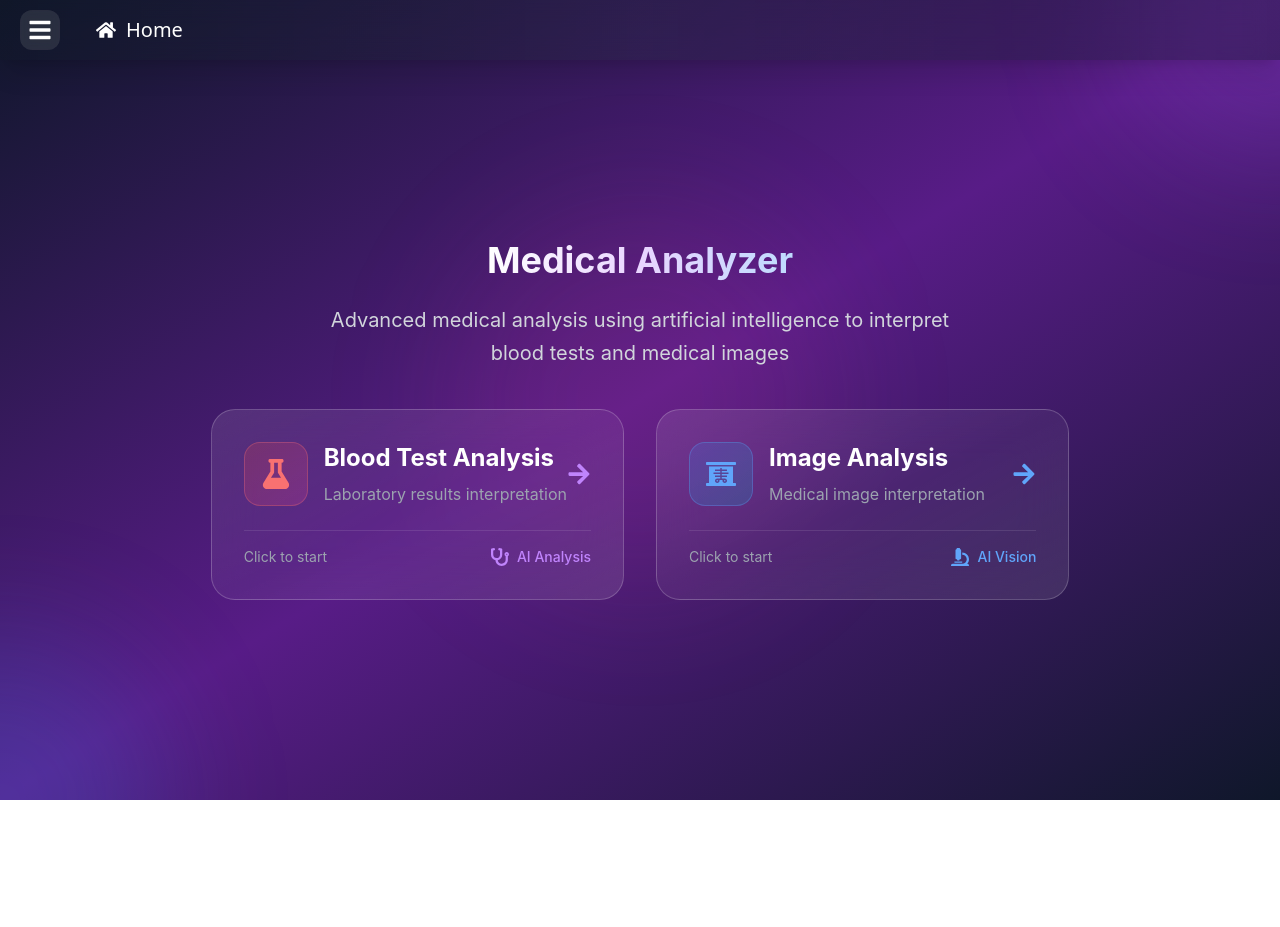
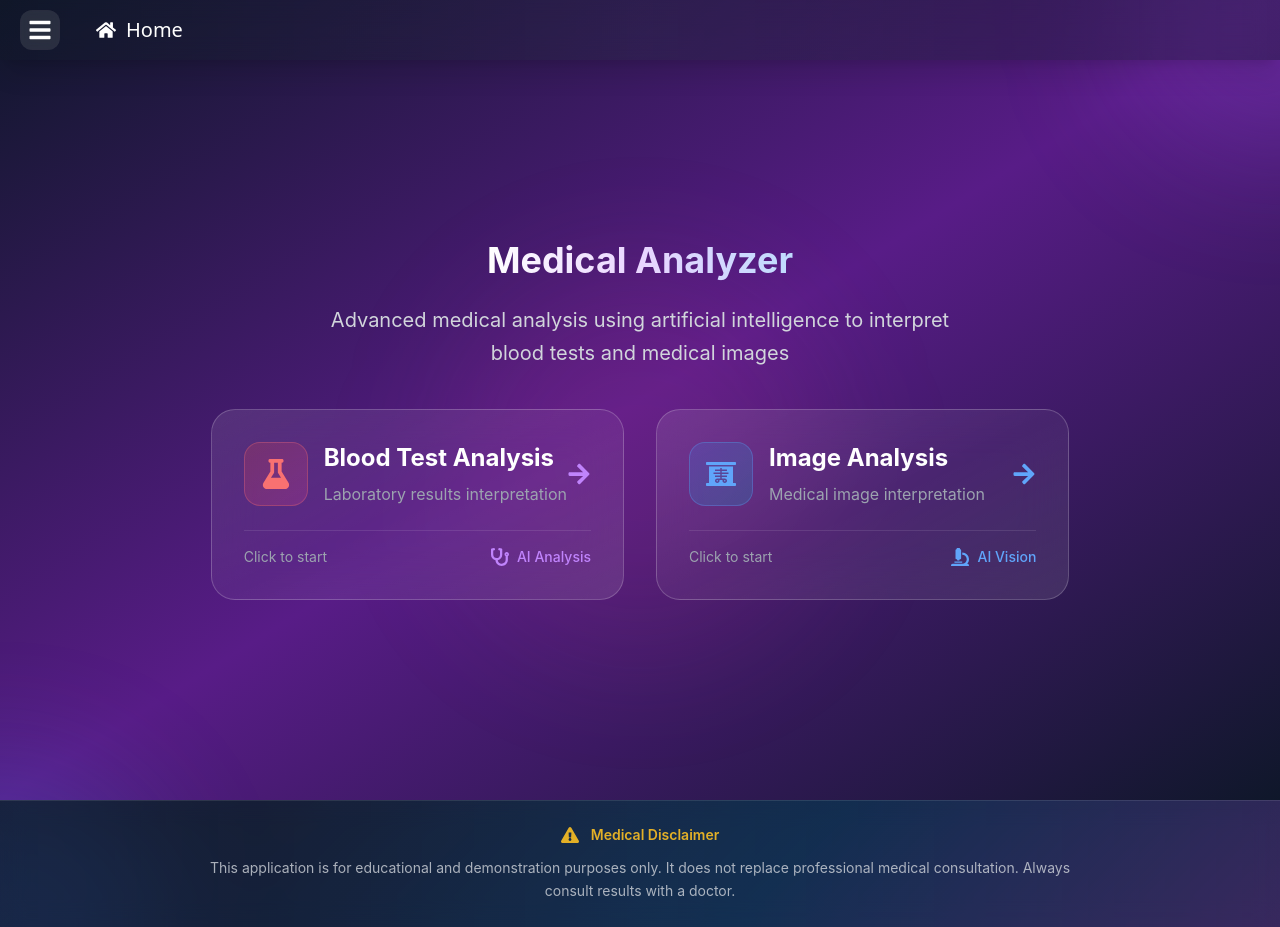
Before and after one commit to 00200200/AI-Medical-Analyzer, a React (Create React App) app in the folder frontend/: page / in a window 1280 px wide. Before the commit the page ends 800 px from the top, so only its background shows below. Built offline with nearby package versions, Linux system fonts and the light colour scheme.

Commit message:
Add Medical Disclaimer

```diff
--- a/frontend/src/App.jsx
+++ b/frontend/src/App.jsx
@@ -4,6 +4,7 @@ import Header from './components/Header';
 import LandingPage from './components/LandingPage';
 import Home from './components/Home';
 import ImageAnalyzer from './components/ImageAnalyzer';
+import Footer from './components/Footer';
 
 function App() {
 	const [activeScreen, setActiveScreen] = useState('landing');
@@ -14,10 +15,15 @@ function App() {
 
 	return (
 		<BrowserRouter>
-			<Header navigateTo={navigateTo} activeScreen={activeScreen} />
-			{activeScreen === 'landing' && <LandingPage navigateTo={navigateTo} />}
-			{activeScreen === 'blood' && <Home navigateTo={navigateTo} />}
-			{activeScreen === 'image' && <ImageAnalyzer navigateTo={navigateTo} />}
+			<div className='min-h-screen flex flex-col'>
+				<Header navigateTo={navigateTo} activeScreen={activeScreen} />
+				<main className='flex-1'>
+					{activeScreen === 'landing' && <LandingPage navigateTo={navigateTo} />}
+					{activeScreen === 'blood' && <Home navigateTo={navigateTo} />}
+					{activeScreen === 'image' && <ImageAnalyzer navigateTo={navigateTo} />}
+				</main>
+				<Footer />
+			</div>
 		</BrowserRouter>
 	);
 }
--- /dev/null
+++ b/frontend/src/components/Footer.jsx
@@ -0,0 +1,21 @@
+import React from 'react';
+import { FaExclamationTriangle } from 'react-icons/fa';
+
+const Footer = () => {
+	return (
+		<footer className='w-full bg-gradient-to-r from-gray-900/40 via-gray-800/30 to-gray-900/40 backdrop-blur-md border-t border-white/10 py-6 px-4'>
+			<div className='max-w-6xl mx-auto'>
+				<div className='flex items-center justify-center space-x-3 text-amber-400/90 mb-3'>
+					<FaExclamationTriangle className='text-lg' />
+					<span className='text-sm font-semibold'>Medical Disclaimer</span>
+				</div>
+				<p className='text-center text-gray-300/80 text-sm leading-relaxed max-w-4xl mx-auto'>
+					This application is for educational and demonstration purposes only. It does not replace professional medical
+					consultation. Always consult results with a doctor.
+				</p>
+			</div>
+		</footer>
+	);
+};
+
+export default Footer;
```
